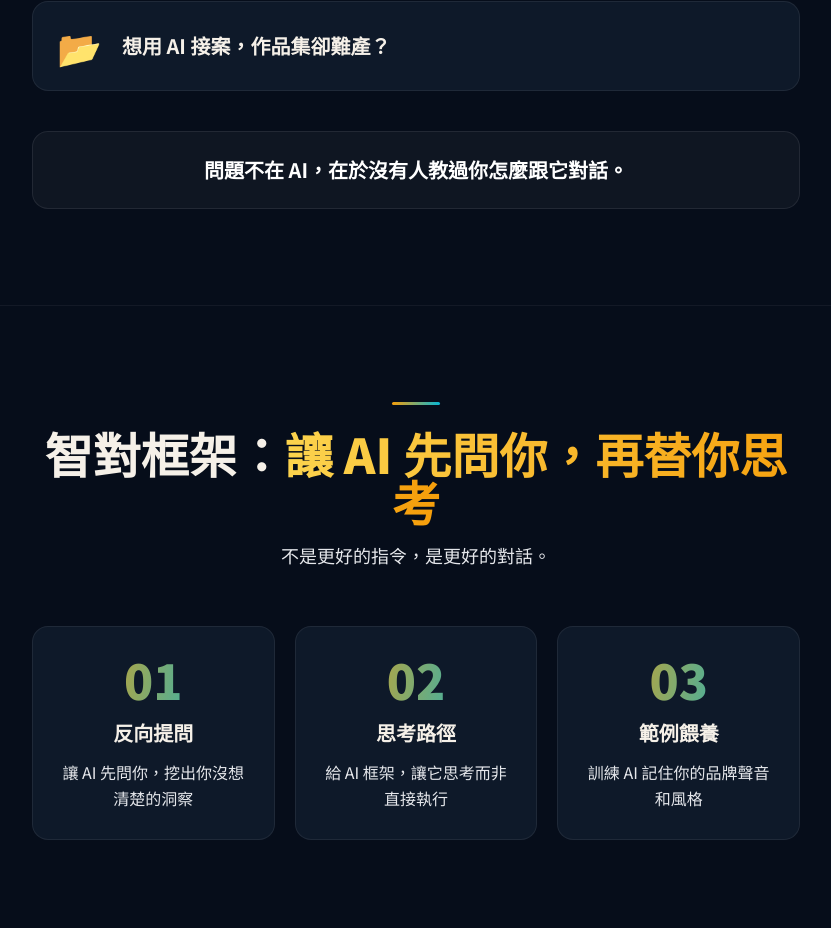
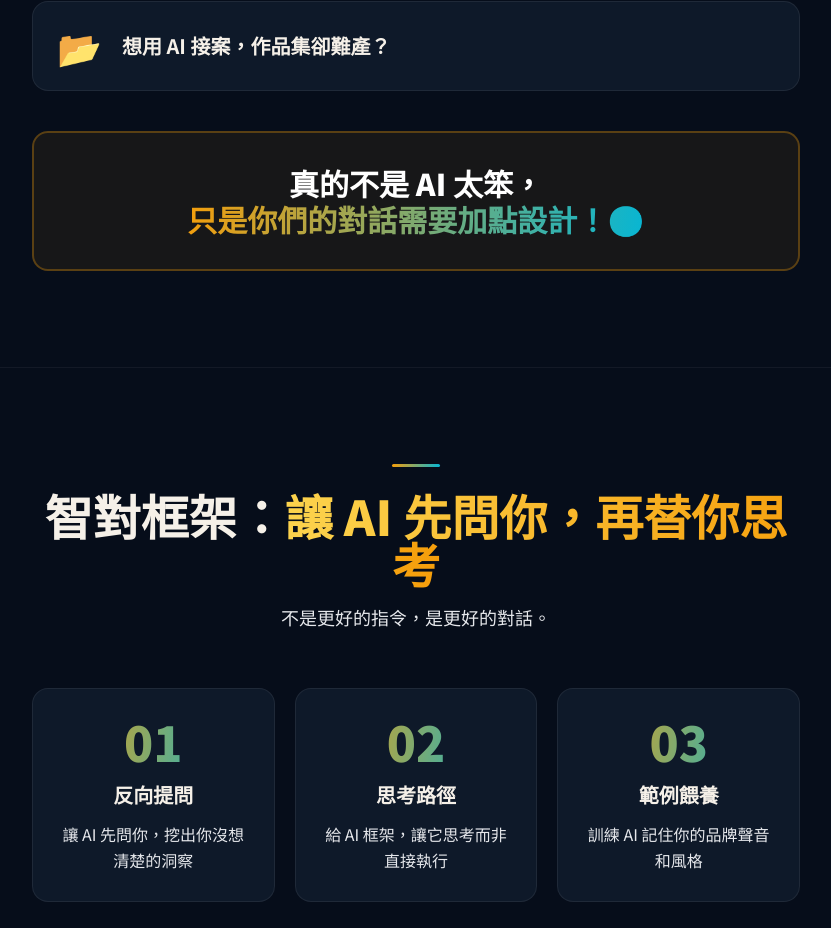
Before and after one commit to EZoneLai/askai, a Next.js app: page / in a window 1280 px wide. Shown: the part 1393-2321 px from the top of the page, without its empty margins (224-1055 px from the left). Built offline with nearby package versions, Linux system fonts and the light colour scheme.

Commit message:
copy: replace blame statement with empowering punchline
'真的不是AI太笨，只是你們的對話需要加點設計！😉'
Larger card with amber border, ai-gradient on key line.

Co-Authored-By: Claude Sonnet 4.6 <noreply@anthropic.com>

```diff
--- a/app/page.tsx
+++ b/app/page.tsx
@@ -118,8 +118,11 @@ export default function Home() {
             ))}
           </div>
 
-          <div className="text-center mt-10 p-6 rounded-2xl" style={{ background: 'rgba(255,255,255,0.04)', border: '1px solid rgba(255,255,255,0.08)' }}>
-            <p className="text-xl font-bold text-white">問題不在 AI，在於沒有人教過你怎麼跟它對話。</p>
+          <div className="text-center mt-10 p-8 rounded-2xl" style={{ background: 'rgba(245,158,11,0.07)', border: '2px solid rgba(245,158,11,0.3)' }}>
+            <p className="text-2xl md:text-3xl font-black text-white leading-snug">
+              真的不是 AI 太笨，<br />
+              <span className="text-ai-gradient">只是你們的對話需要加點設計！😉</span>
+            </p>
           </div>
         </div>
       </section>
```
